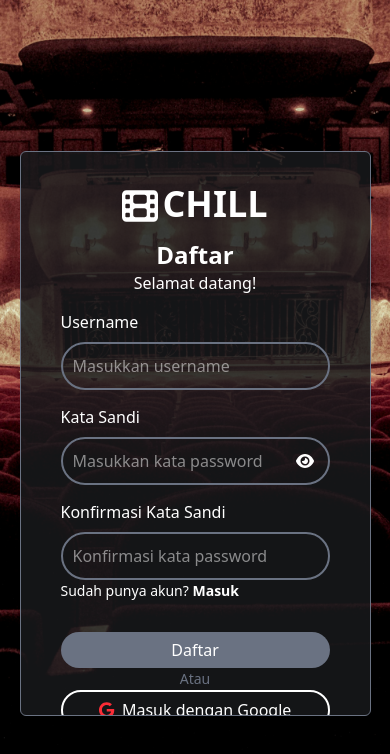
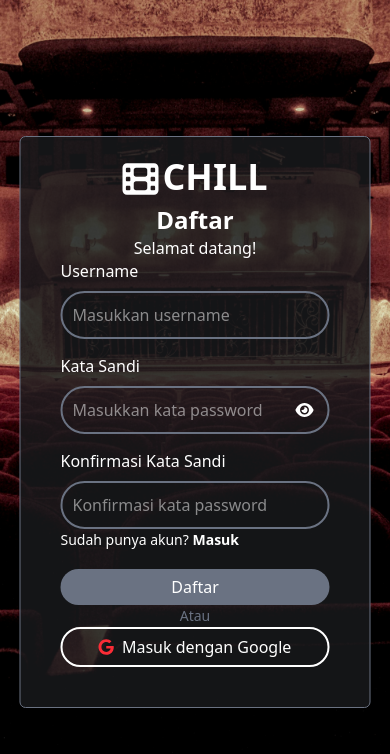
Before and after one commit to tatang111/mission1fe-harisenin, a React (Vite) app: page / in a window 390 px wide. Shown: the top 754 px of the page. Built offline with nearby package versions, Linux system fonts and the light colour scheme.

Commit message:
repair responsive daftar,masuk, and profil

```diff
--- a/src/components/RightMainProfil.jsx
+++ b/src/components/RightMainProfil.jsx
@@ -25,7 +25,7 @@
             <p className="text-gray-300">Berlaku hingga {expiryDate}</p>
         </div>
       ) : (
-        <div className="berlangganan bg-[#3D4142] text-white p-6 w-full md:w-[450px] h-[195px] md:h-[193px] rounded-2xl relative top-13 right-0 flex">
+        <div className="berlangganan bg-[#3D4142] text-white p-6 w-full md:w-[450px] h-[230px] md:h-[193px] rounded-2xl relative top-13 right-0 flex">
           <div className="gambar w-[82px] h-[82px] md:w-[95px] md:h-[78px]">
             <img src="/Warning.png" alt="" />
           </div>
--- a/src/pages/Daftar.jsx
+++ b/src/pages/Daftar.jsx
@@ -36,14 +36,14 @@
   };
 
   return (
-    <div className="forbglayar bg-[url(/auth/daftar.jpg)] flex justify-center pt-[1px] relative md:items-center h-screen">
-      <form className="forForm w-90/100 max-w-[420px] overflow-y-hidden mt-[50px] md:mt-[0px] border border-gray-500 md:h-98/100 h-67/100 p-[40px] pt-[20px] md:pt-[13px] flex flex-col gap-[15px] rounded-md bg-[#181A1CD6] text-white top-25 md:top-0 relative">
-        <h1 className="text-center flex justify-center mt-4 gap-1 text-4xl font-bold">
+    <div className="forbglayar bg-[url(/auth/daftar.jpg)] py-6 relative md:flex justify-center h-screen">
+      <form className="forForm w-90/100 max-w-[420px] top-1/2 left-1/2 -translate-1/2 md:left-0 md:-translate-0  md:h-full overflow-y-hidden md:mt-[0px] border border-gray-500  p-[40px] pt-[20px] md:pt-[13px] flex flex-col gap-[15px] rounded-md bg-[#181A1CD6] text-white md:top-0 relative ">
+        <h1 className="text-center flex justify-center mt-1 gap-1 text-4xl font-bold">
           <FontAwesomeIcon icon={faFilm} />
           <span className="-pb-4 flex items-center -mt-1">CHILL</span>
         </h1>
 
-        <div className="text-center">
+        <div className="text-center -mt-2 -mb-4">
           <h1 className="text-2xl font-semibold">Daftar</h1>
           <h1>Selamat datang!</h1>
         </div>
@@ -104,7 +104,7 @@
           </h1>
         </div>
 
-        <div className="flex flex-col gap-1">
+        <div className="flex flex-col gap-1 -mt-3">
           <button
             onClick={(e) => handleDaftarClick(e)}
             type="submit"
--- a/src/pages/Masuk.jsx
+++ b/src/pages/Masuk.jsx
@@ -13,7 +13,7 @@
   const [password, setPassword] = useState("");
   const [showPassword, setShowPassword] = useState(false);
   const [error, setError] = useState("");
-  const navigate = useNavigate()
+  const navigate = useNavigate();
 
   const handleMasukClick = (e) => {
     e.preventDefault();
@@ -23,18 +23,18 @@
     if (infoUser.username !== username || infoUser.password !== password) {
       setUsername("");
       setPassword("");
-      setError("Username Atau Password Salah!")
+      setError("Username Atau Password Salah!");
       return;
     }
 
-    navigate("/beranda")
+    navigate("/beranda");
   };
 
   return (
-    <div className="forbglayar bg-[url(/auth/daftar.jpg)] flex justify-center pt-[1px] relative md:items-center h-screen">
+    <div className="forbglayar bg-[url(/auth/daftar.jpg)] md:py-10 py-6 relative md:flex justify-center h-screen">
       <form
         onSubmit={(e) => handleMasukClick(e)}
-        className="forForm w-90/100 max-w-[420px] overflow-y-hidden mt-[80px] md:mt-[0px] border border-[gray] md:h-89/100 h-60/100 top-20 md:top-0 relative p-[40px] pt-[28px] flex flex-col gap-[15px] rounded-md bg-[#181A1CD6] text-white"
+        className="forForm w-90/100 max-w-[420px] top-1/2 left-1/2 -translate-1/2 md:left-0 md:-translate-0  md:h-full overflow-y-hidden md:mt-[0px] border border-gray-500  p-[40px] pt-[20px] md:py-[30px] flex flex-col gap-[15px] rounded-md bg-[#181A1CD6] text-white md:top-0 relative"
       >
         <h1 className="text-center flex justify-center gap-1 text-4xl font-[700]">
           <FontAwesomeIcon icon={faFilm} />
```
Also changed, not shown: 1 other file (tests, documents, lock files or other folders).
